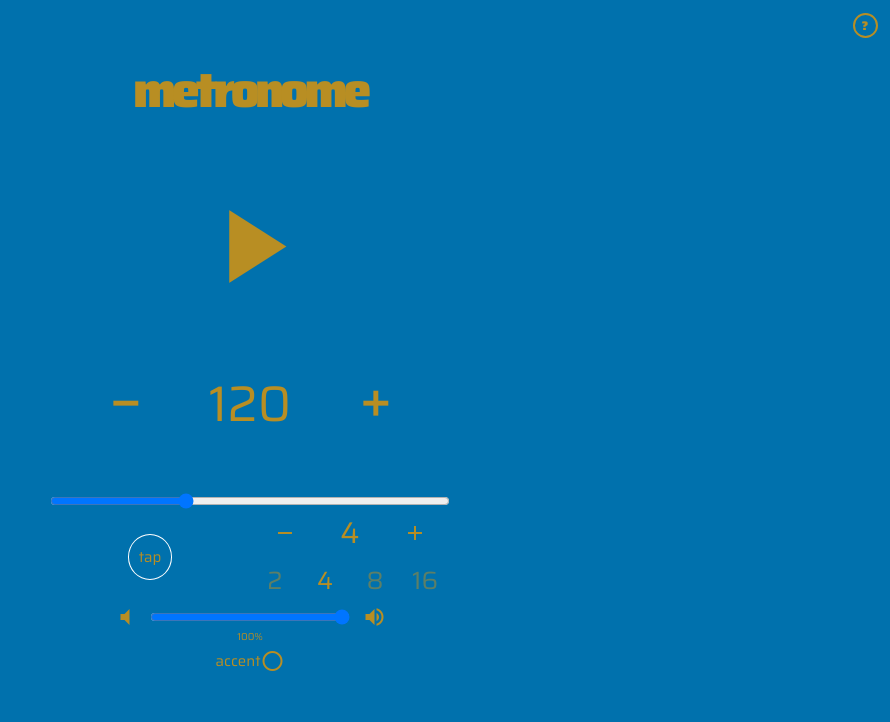
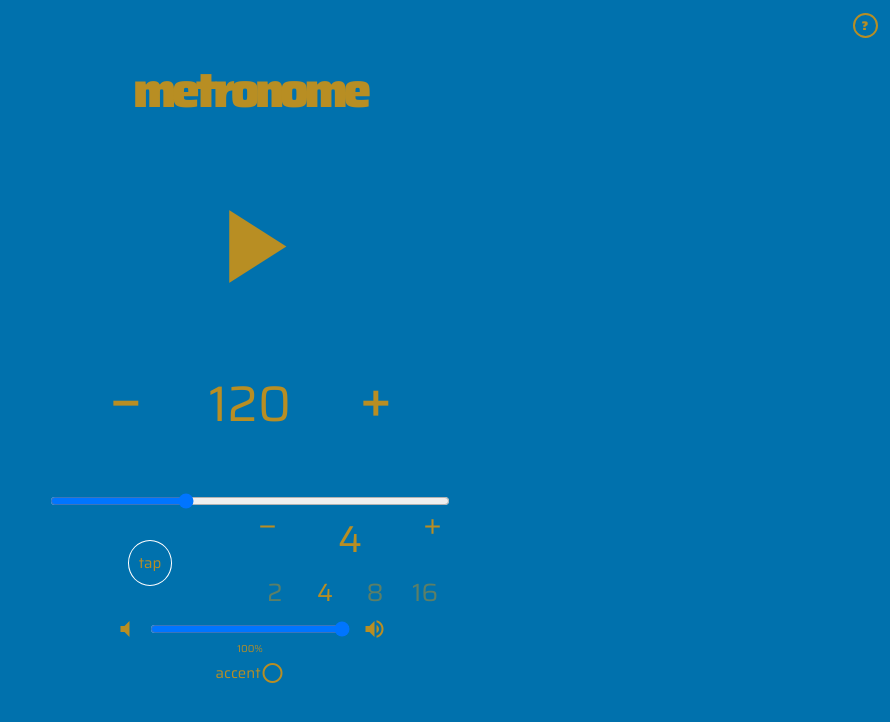
Before and after one commit to alanpaulprice/metronome, a React (Create React App) app: page / in a window 1280 px wide. Shown: the top 722 px of the page, without its empty margins (390-1280 px from the left). Built offline with nearby package versions, Linux system fonts and the light colour scheme; no server answers.

Commit message:
TimeSigBeatsControls: added containing Divs to btns, adjusted fontSizes

```diff
--- a/src/components/TimeSigBeatsControls.js
+++ b/src/components/TimeSigBeatsControls.js
@@ -41,15 +41,18 @@ class TimeSigBeatsControls extends Component {
   render() {
     return (
       <Div display="flex">
+        <Div flex="1 1 0">
           <Button
             value={-1}
             onClick={this.onIncrementTimeSigBeatsButtonClick}
             flex="1 1 0"
-          fontSize="1.5rem"
             border="none"
           >
-          <Icon className="material-icons">remove</Icon>
+            <Icon className="material-icons" fontSize="2.5rem">
+              remove
+            </Icon>
           </Button>
+        </Div>
 
         <Form onSubmit={this.onTimeSigBeatsInputFormSubmit} flex="1 1 0">
           <Input
@@ -59,20 +62,24 @@ class TimeSigBeatsControls extends Component {
             onFocus={this.onTimeSigBeatsInputFocus}
             onBlur={this.onTimeSigBeatsInputBlur}
             width="100%"
-            fontSize="3rem"
+            maxWidth="5rem"
+            fontSize="3.75rem"
             border="none"
           />
         </Form>
 
+        <Div flex="1 1 0">
           <Button
             value={1}
             onClick={this.onIncrementTimeSigBeatsButtonClick}
             flex="1 1 0"
-          fontSize="1.5rem"
             border="none"
           >
-          <Icon className="material-icons">add</Icon>
+            <Icon className="material-icons" fontSize="2.5rem">
+              add
+            </Icon>
           </Button>
+        </Div>
       </Div>
     );
   }
--- a/src/elements/Input.js
+++ b/src/elements/Input.js
@@ -4,6 +4,7 @@ const Input = styled.input.attrs(props => ({
   type: props.type || 'text'
 }))`
 ${props => props.width && `width: ${props.width};`}
+${props => props.maxWidth && `max-width: ${props.maxWidth};`}
 ${props => props.margin && `margin: ${props.margin};`}
 ${props => props.display && `display: ${props.display};`}
 ${props => props.flex && `flex: ${props.flex};`}
```
Lines whose indentation alone changed are shown as unchanged.
